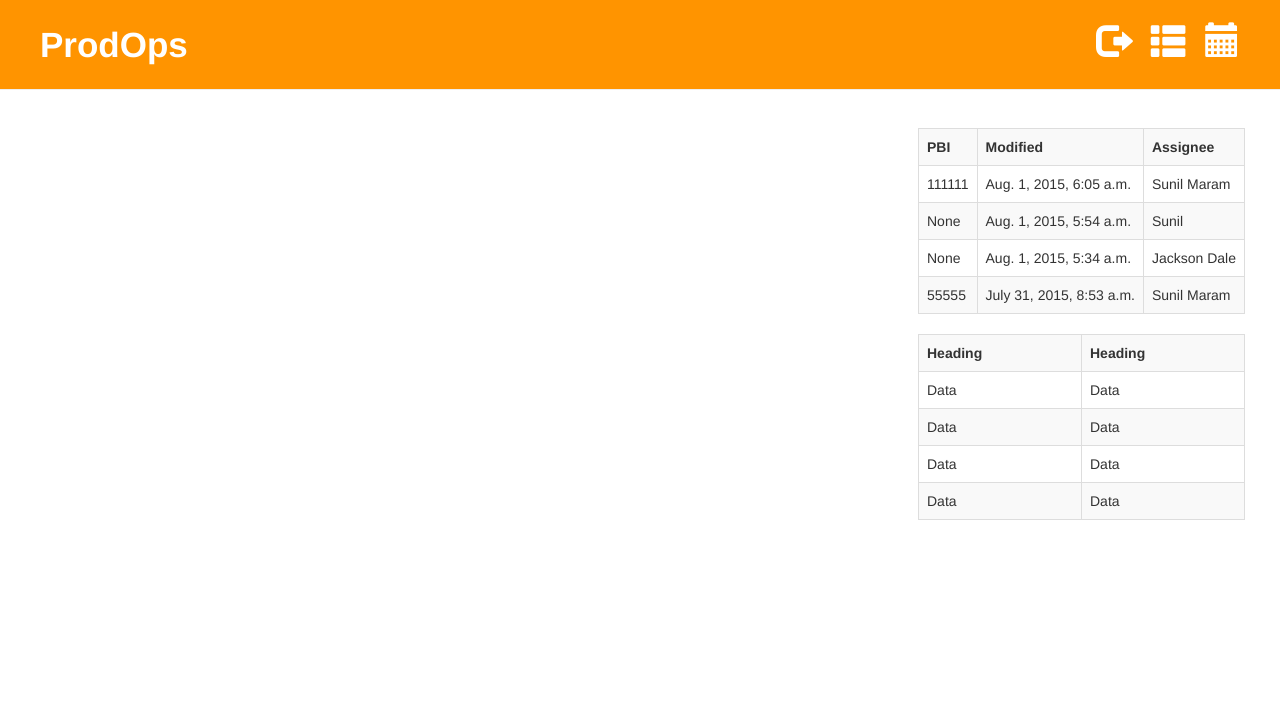
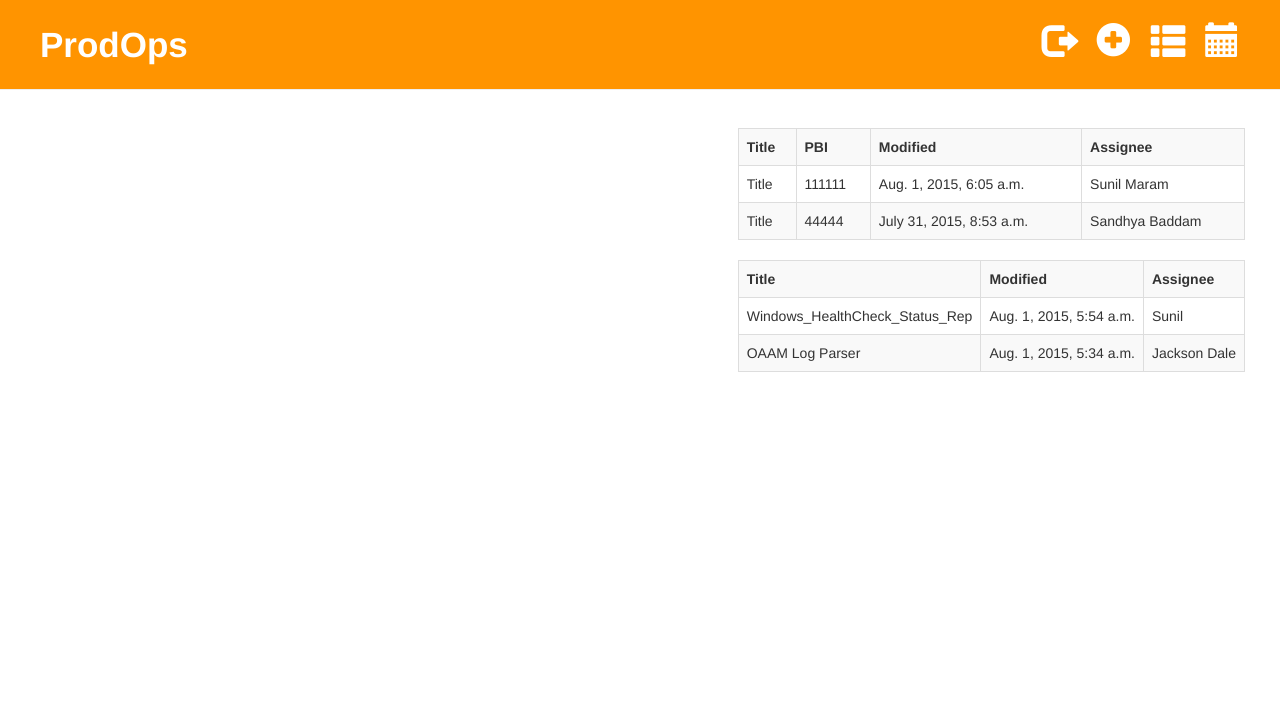
Before and after one commit to jacskon/ProdOps, a Django app: page /home/ in a window 1280 px wide. Shown: the top 719 px of the page. Run offline with Django 3.2, Linux system fonts and the light colour scheme; a user stored in the database is signed in; data comes from the database, SQL or seed files in the repository; both versions use the stored data as it was after the commit; some libraries are stand-ins or nearby versions.

Commit message:
Added the side bar data

```diff
--- a/blog/templates/base.html
+++ b/blog/templates/base.html
@@ -21,6 +21,7 @@
             {% if user.is_authenticated %}
             <a href="{% url 'calendar_view' %}" class="top-menu"><span class="glyphicon glyphicon-calendar"></span></a>
             <a href="{% url 'pbi' %}" class="top-menu"><span class="glyphicon glyphicon-th-list"></span></a>
+            <a href="{% url 'operations' %}" class="top-menu"><span class="glyphicon glyphicon-plus-sign"></span></a>
                 {% block menu_links %}
                 {% endblock %}
             <a href="{% url 'django.contrib.auth.views.logout' %}" class="top-menu"><span class="glyphicon glyphicon-log-out"></span></a>
--- a/blog/templates/blog/post_list.html
+++ b/blog/templates/blog/post_list.html
@@ -3,13 +3,15 @@
         <div class="recent-events">
         <table class="table table-striped table-bordered table-hover">
             <tr>
+                <th>Title</th>
                 <th>PBI</th>
                 <th>Modified</th>
                 <th>Assignee</th>
             </tr>
-            {% for task in task_list %}
+            {% for task in pbi_task_list %}
                 {% if forloop.counter < 5 %}
                     <tr>
+                        <td>{{ task.title }}</td>
                         <td>{{ task.number }}</td>
                         <td>{{ task.modified_date }}</td>
                         <td>{{ task.assignee }}</td>
@@ -17,27 +19,21 @@
                 {% endif %}
             {% endfor %}
         </table>
-        <table class="table table-striped table-bordered table-hover">
+       <table class="table table-striped table-bordered table-hover">
             <tr>
-                <th>Heading</th>
-                <th>Heading</th>
+                <th>Title</th>
+                <th>Modified</th>
+                <th>Assignee</th>
             </tr>
-            <tr>
-                <td>Data</td>
-                <td>Data</td>
-            </tr>
-            <tr>
-                <td>Data</td>
-                <td>Data</td>
-            </tr>
-            <tr>
-                <td>Data</td>
-                <td>Data</td>
-            </tr>
-            <tr>
-                <td>Data</td>
-                <td>Data</td>
-            </tr>
+            {% for task in operations_task_list %}
+                {% if forloop.counter < 5 %}
+                    <tr>
+                        <td>{{ task.title }}</td>
+                        <td>{{ task.modified_date }}</td>
+                        <td>{{ task.assignee }}</td>
+                    </tr>
+                {% endif %}
+            {% endfor %}
         </table>
     </div>
 {% for post in posts %}
--- a/blog/templates/registration.html
+++ b/blog/templates/registration.html
@@ -6,7 +6,7 @@
 <p>Your username and password didn't match. Please try again.</p>
 {% endif %}
 
-<form method="post" action="{% url 'django.contrib.auth.views.login' %}">
+<form class="login-form" method="post" action="{% url 'django.contrib.auth.views.login' %}">
 {% csrf_token %}
 <table>
 <tr>
--- a/blog/urls.py
+++ b/blog/urls.py
@@ -46,7 +46,7 @@ urlpatterns = [
 
     #######PBI URL'S#######
     url(r'^pbi/$', views.pbi_view, name='pbi'),
-    url(r'^/new/(?P<task_type>.*)/$', views.pbi_new, name='pbi_new'),
+    url(r'^new/(?P<task_type>.*)/$', views.pbi_new, name='pbi_new'),
     url(r'^pbi/(?P<pk>[0-9]+)/$', views.pbi_detail),
     url(r'^pbi/(?P<pk>[0-9]+)/edit/$', views.pbi_edit, name='pbi_edit'),
     url(r'^pbi/(?P<pk>[0-9]+)/remove/$', views.pbi_remove, name='pbi_remove'),
--- a/blog/views.py
+++ b/blog/views.py
@@ -14,9 +14,11 @@ def index(request):
 
 @login_required
 def post_list(request):
-    task_list = Pbi.objects.all().order_by('-modified_date')
+    pbi_task_list = Pbi.objects.all().filter(type='PBI').order_by('-modified_date')
+    operations_task_list = Pbi.objects.all().filter(type='operations').order_by('-modified_date')
     posts = Post.objects.filter(published_date__lte=timezone.now()).order_by('published_date')
-    return render(request, 'blog/post_list.html', {'posts': posts, 'task_list': task_list})
+    return render(request, 'blog/post_list.html', {'posts': posts, 'pbi_task_list': pbi_task_list,
+                                                   'operations_task_list': operations_task_list})
 
 @login_required
 def post_detail(request, pk):
@@ -228,7 +230,7 @@ def pbi_new(request, task_type):
             pbi = form.save(commit=False)
             pbi.type = task_type
             pbi.save()
-            return redirect('blog.views.pbi_view')
+            return redirect('blog.views.'+task_type+'_view')
     else:
         if task_type == 'pbi':
             form = PbiForm
```
Also changed, not shown: db.sqlite3.
